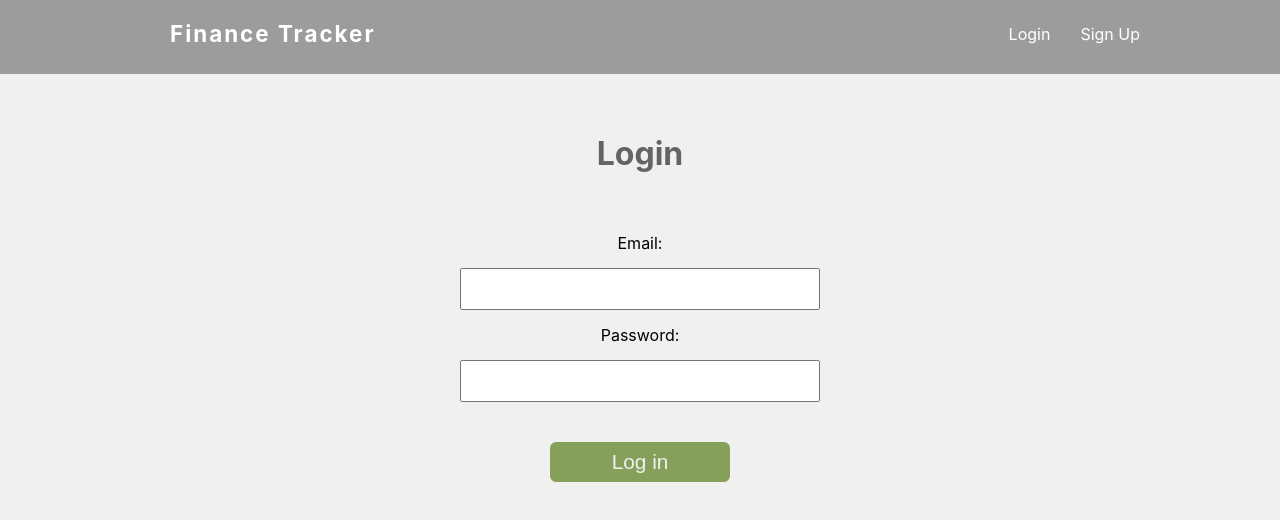
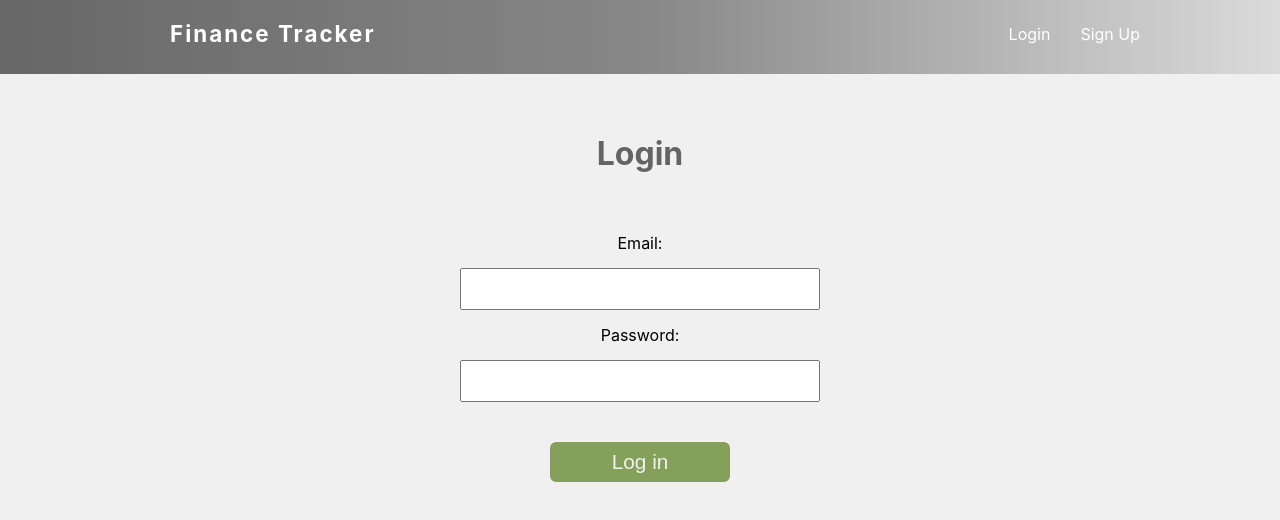
Before and after one commit to Rafaelo95/ReactJS-Finance-Tracker, a React (Create React App) app: page /login in a window 1280 px wide. Shown: the top 520 px of the page. Built offline with nearby package versions, Linux system fonts and the light colour scheme; no server answers.

Commit message:
css updates

```diff
--- a/src/components/Navbar.css
+++ b/src/components/Navbar.css
@@ -1,5 +1,6 @@
 .navbar {
-    background-color: rgb(156, 156, 156);
+    background: rgb(103,103,103);
+    background: linear-gradient(90deg, rgba(103,103,103,1) 0%, rgba(135,135,135,1) 50%, rgba(219,219,219,1) 100%);
   box-sizing: border-box;
 }
 
```
Lines whose indentation alone changed are shown as unchanged.
